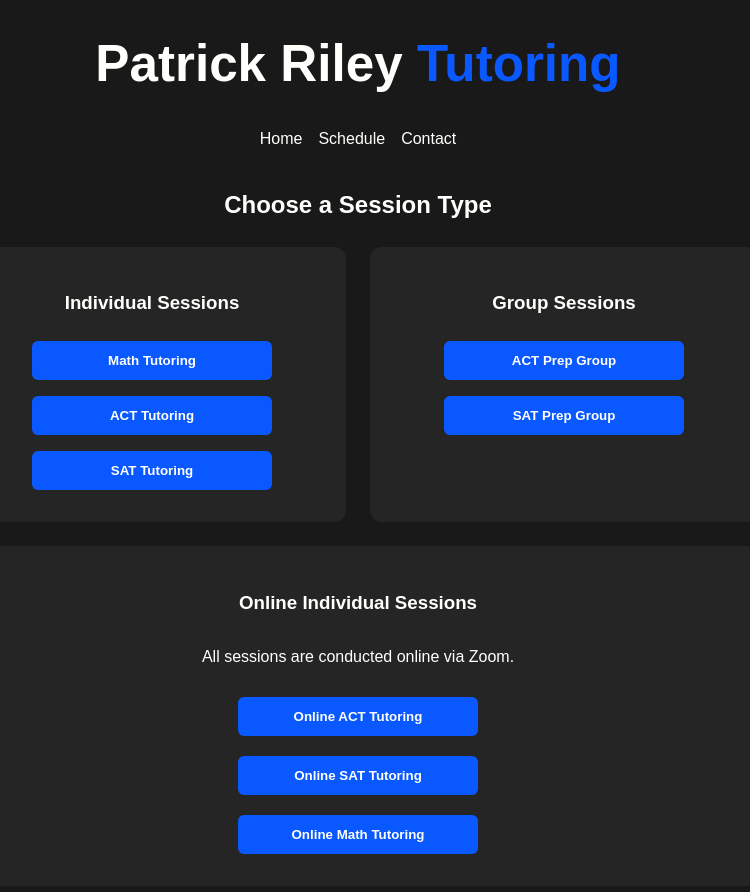
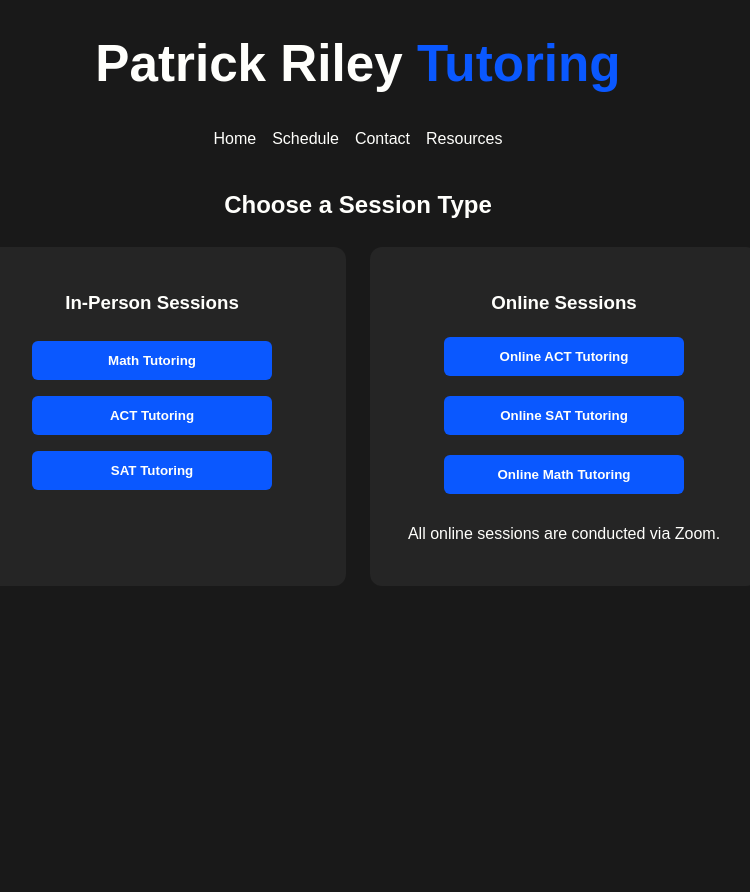
Before and after one commit to patrickriley1/tutoring, a React (Vite) app: page /schedule in a window 1280 px wide. Shown: the top 892 px of the page, without its empty margins (282-1032 px from the left). Built offline with nearby package versions, Linux system fonts and the light colour scheme.

Commit message:
added resource page, fixed schedule page

```diff
--- a/src/App.jsx
+++ b/src/App.jsx
@@ -51,6 +51,8 @@ function Home() {
           <li>Calculus</li>
           <li>ACT Preparation</li>
           <li>SAT Preparation</li>
+          <li>Chemistry</li>
+          <li>Physics</li>
         </ul>
       </div>
       <div>
@@ -70,6 +72,15 @@ function Contact() {
       </p>
       <p>Email: <a href="mailto:patrickrileytutoring@gmail.com" >patrickrileytutoring@gmail.com</a></p>
       <p>Phone: <a href="tel:2392465711">239-246-5711</a></p>
+      <p>Youtube: <a href="https://www.youtube.com/@patrickrileytutoring">https://www.youtube.com/@patrickrileytutoring</a></p>
+    </main>
+  );
+}
+
+function Resources() {
+  return (
+    <main style={{ padding: '0 0', textAlign: 'center', color: '#FFFFFC' }}>
+      <h2>Resources</h2>
     </main>
   );
 }
@@ -114,8 +125,11 @@ function App() {
                 <li style={{ display: 'inline', marginRight: 16 }}>
                   <Link to="/schedule" className="navlist" style={{ color: '#FFFFFC', textDecoration: 'none' }}>Schedule</Link>
                 </li>
+                <li style={{ display: 'inline', marginRight: 16 }}>
+                  <Link to="/contact" className="navlist" style={{ color: '#FFFFFC', textDecoration: 'none' }}>Contact</Link>
+                </li>
                 <li style={{ display: 'inline' }}>
-                  <Link to="/contact" className="navlist" style={{ color: '#FFFFFC', textDecoration: 'none' }}>Contact</Link>
+                  <Link to="/resources" className="navlist" style={{ color: '#FFFFFC', textDecoration: 'none' }}>Resources</Link>
                 </li>
               </ul>
             </nav>
@@ -125,6 +139,7 @@ function App() {
             <Route path="/" element={<Home />} />
             <Route path="/schedule" element={<Schedule />} />
             <Route path="/contact" element={<Contact />} />
+            <Route path="/resources" element={<Resources />} />
           </Routes>
         </div>
       </div>
@@ -199,9 +214,8 @@ const faqData = [
   },
   {
     question: "What is your cancellation policy?",
-    answer: "I understand that life can be unpredictable. If you need to cancel/reschedule, please try to give at least 24 hours' notice. Same-day cancellations will be charged a flat fee of $15.",
+    answer: "I understand that life can be unpredictable. If you need to cancel/reschedule, please try to give at least 24 hours' notice. Same-day cancellations will be charged a flat fee of $15. No-shows will be charged the full session rate.",
   }
-  // Add more as needed
 ];
 
 
--- a/src/schedule.jsx
+++ b/src/schedule.jsx
@@ -11,8 +11,6 @@ const calendlyUrls = {
   "individual-math": "https://calendly.com/patrickrileytutoring/1-hour-session-virtual",
   "individual-act": "https://calendly.com/patrickrileytutoring/30min",
   "individual-sat": "https://calendly.com/patrickrileytutoring/2-hour-session",
-  "group-act": "https://calendly.com/patrickrileytutoring/group-act",
-  "group-sat": "https://calendly.com/patrickrileytutoring/group-sat",
   "individual-online-sat": "https://calendly.com/patrickrileytutoring/online-sat-session",
   "individual-online-act": "https://calendly.com/patrickrileytutoring/online-act-session",
   "individual-online-math": "https://calendly.com/patrickrileytutoring/online-math-session",
@@ -62,7 +60,7 @@ return (
                 textAlign: "center",
               }}
             >
-              <h3 style={{ marginBottom: 16 }}>Individual Sessions</h3>
+              <h3 style={{ marginBottom: 16 }}>In-Person Sessions</h3>
               <button
                 className="session-button"
                 onClick={() => setSelectedSession("individual-math")}
@@ -83,33 +81,6 @@ return (
               </button>
             </div>
 
-            {/* Group Sessions Column */}
-            <div
-              className="column"
-              style={{
-                flex: 1,
-                minWidth: 280,
-                background: "rgba(255, 255, 255, 0.05)",
-                borderRadius: 12,
-                padding: 24,
-                textAlign: "center",
-              }}
-            >
-              <h3 style={{ marginBottom: 16 }}>Group Sessions</h3>
-              <button
-                className="session-button"
-                onClick={() => setSelectedSession("group-act")}
-              >
-                ACT Prep Group
-              </button>
-              <button
-                className="session-button"
-                onClick={() => setSelectedSession("group-sat")}
-              >
-                SAT Prep Group
-              </button>
-            </div>
-
             <div
               className="column"
               style={{
@@ -124,13 +95,10 @@ return (
                 gap: "4px",
                 alignItems: "center",
                 }}>
-                <h3 style={{ marginBottom: 8 }}>Online Individual Sessions</h3>
-                <p style={{ marginBottom: 16 }}>
-                  All sessions are conducted online via Zoom.
-                </p>
+                <h3 style={{ marginBottom: 8 }}>Online Sessions</h3>
                 <button
                   className="session-button"
-                  onClick={() => setSelectedSession("individual-online")}
+                  onClick={() => setSelectedSession("individual-online-act")}
                 >
                     Online ACT Tutoring
                 </button>
@@ -146,6 +114,9 @@ return (
                 >
                     Online Math Tutoring
                 </button>
+                                <p style={{ marginTop: 16 }}>
+                  All online sessions are conducted via Zoom.
+                </p>
             </div>
           </div>
         </>
```
